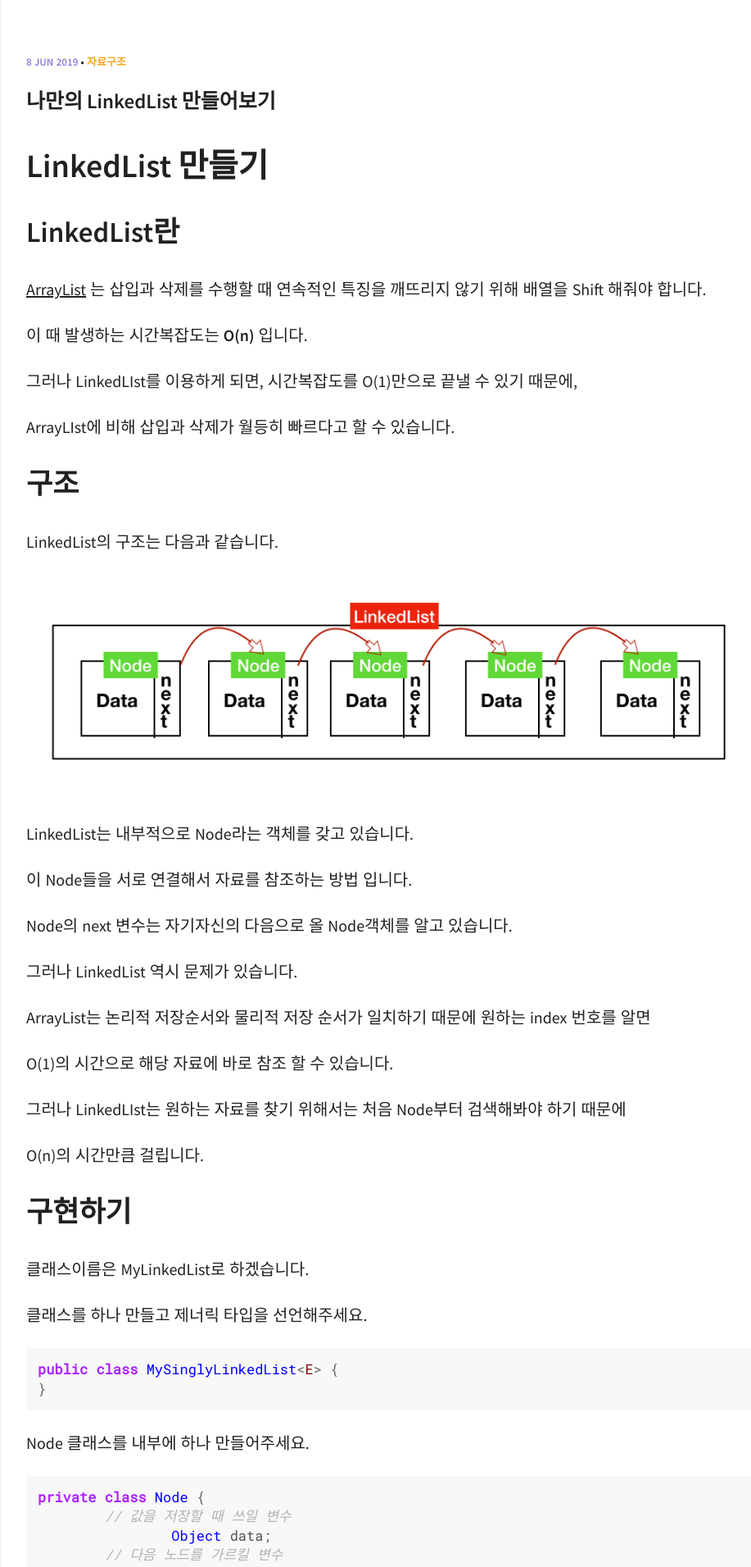
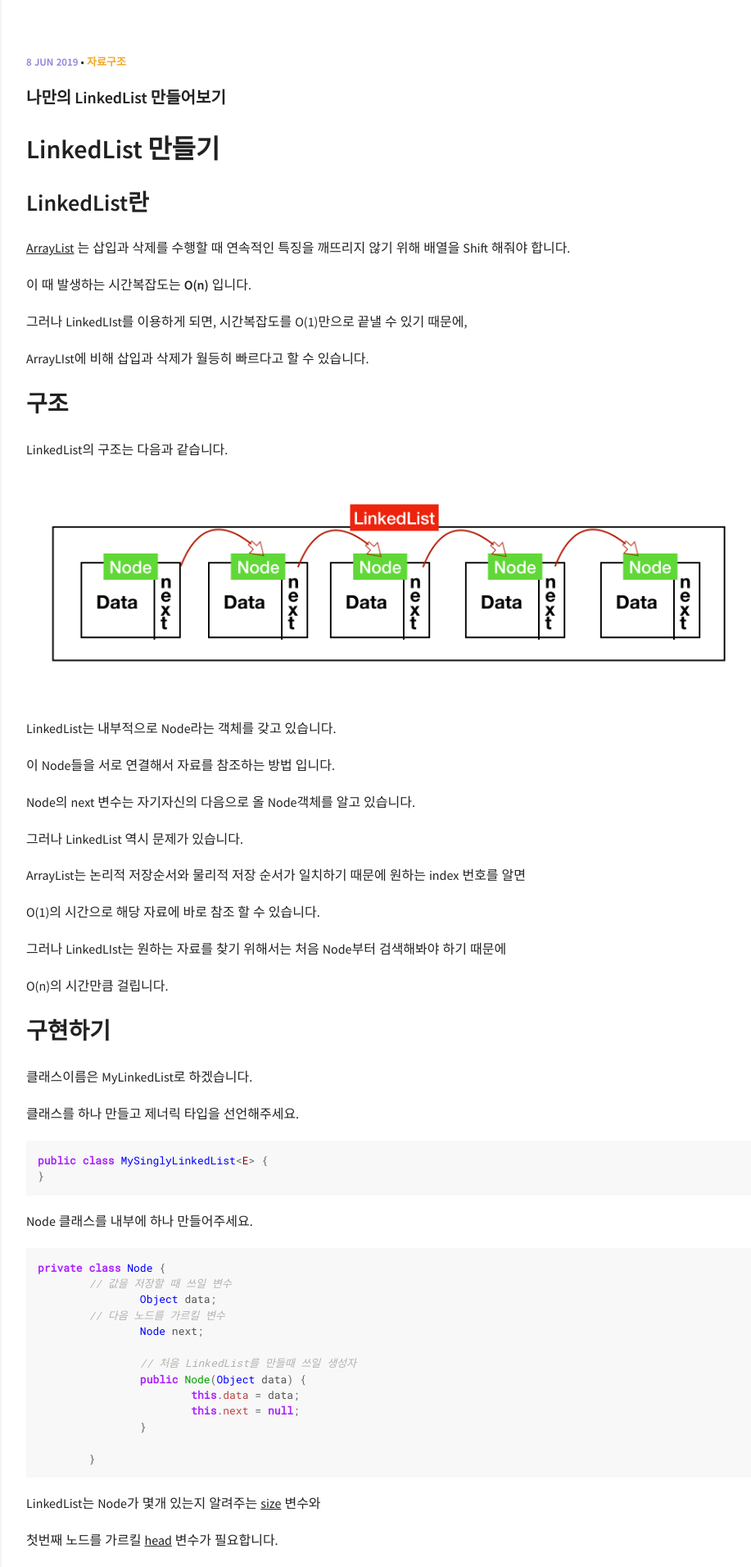
Before and after one commit to DaeAkin/DaeAkin.github.io, a Jekyll site: the page built from index.html, in a window 1280 px wide. Shown: the top 1911 px of the page at 82% size, without its empty margins (318-1235 px from the left). Built offline with Jekyll 4.4.1, drawn with Linux system fonts in a browser that asks for light colours; some of the changed text lies outside the part shown.

Commit message:
Update _variables.scss

```diff
--- a/_sass/components/_variables.scss
+++ b/_sass/components/_variables.scss
@@ -27,7 +27,7 @@ $font-family-monospace:      "Roboto Mono", "Courier New", monospace !default;
 $font-family-base:           $font-family-sans-serif !default;
 
 // Pixel value used to responsively scale all typography. Applied to the `<html>` element.
-$font-size-root:             20px !default;
+$font-size-root:             16px !default;
 
 $font-size-base:             $font-size-root !default;
 $font-size-lg:               $font-size-root * 1.25 !default;
```
